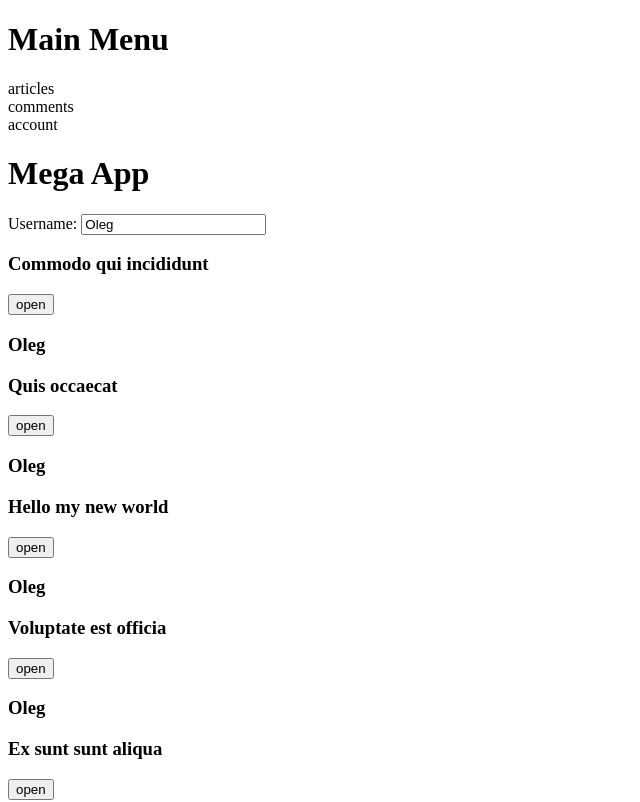
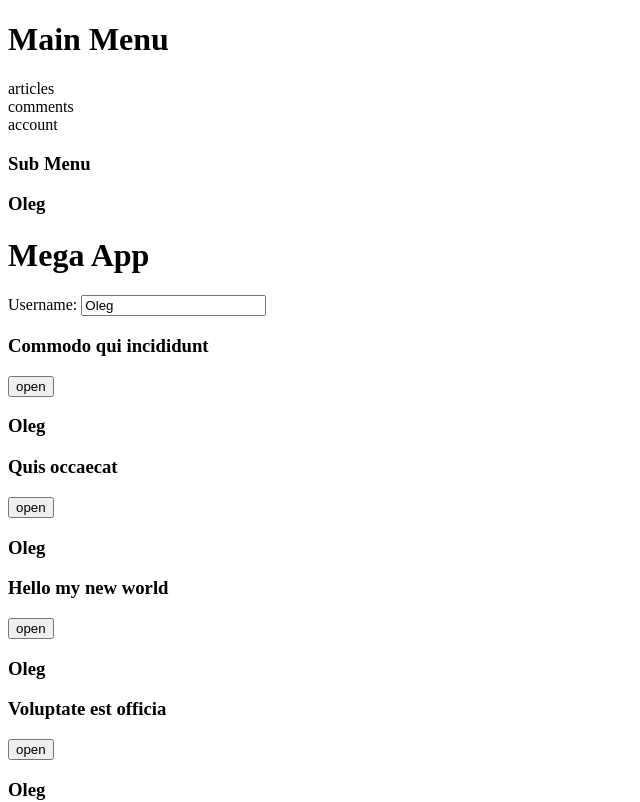
Before and after one commit to romabelka/ok-react, a React (Create React App) app: page / in a window 1280 px wide. Shown: the top 802 px of the page, without its empty margins (0-640 px from the left). Built offline with nearby package versions, Linux system fonts and the light colour scheme.

Commit message:
add render prop

```diff
--- a/src/app.tsx
+++ b/src/app.tsx
@@ -37,12 +37,13 @@ export default class App extends React.Component<Props, State> {
     }
 
     setContainerRef = (container: HTMLElement | null) => console.log(container)
+    getSubMenu = () => <h3>Sub Menu</h3>
 
     render() {
         return (
             <Provider value={this.state.username}>
                 <div ref={this.setContainerRef}>
-                    <Menu>
+                    <Menu subMenu={this.getSubMenu}>
                         <MenuItem>articles</MenuItem>
                         <MenuItem>comments</MenuItem>
                         <MenuItem>account</MenuItem>
--- a/src/components/menu/index.tsx
+++ b/src/components/menu/index.tsx
@@ -1,10 +1,21 @@
 import * as React from 'react'
+import {Consumer} from '../../contexts/username';
 
-const Menu: React.FC = ({ children }) => {
+interface Props {
+    subMenu: () => React.ReactNode
+}
+
+const Menu: React.FC<Props> = ({ children, subMenu }) => {
     return (
         <div>
             <h1>Main Menu</h1>
             {React.Children.map(children, (child, idx) => <div key={idx}>{child}</div>)}
+            <section>
+                {subMenu()}
+            </section>
+            <Consumer>
+                {(username) => <h3>{username}</h3>}
+            </Consumer>
         </div>
 
     )
```
